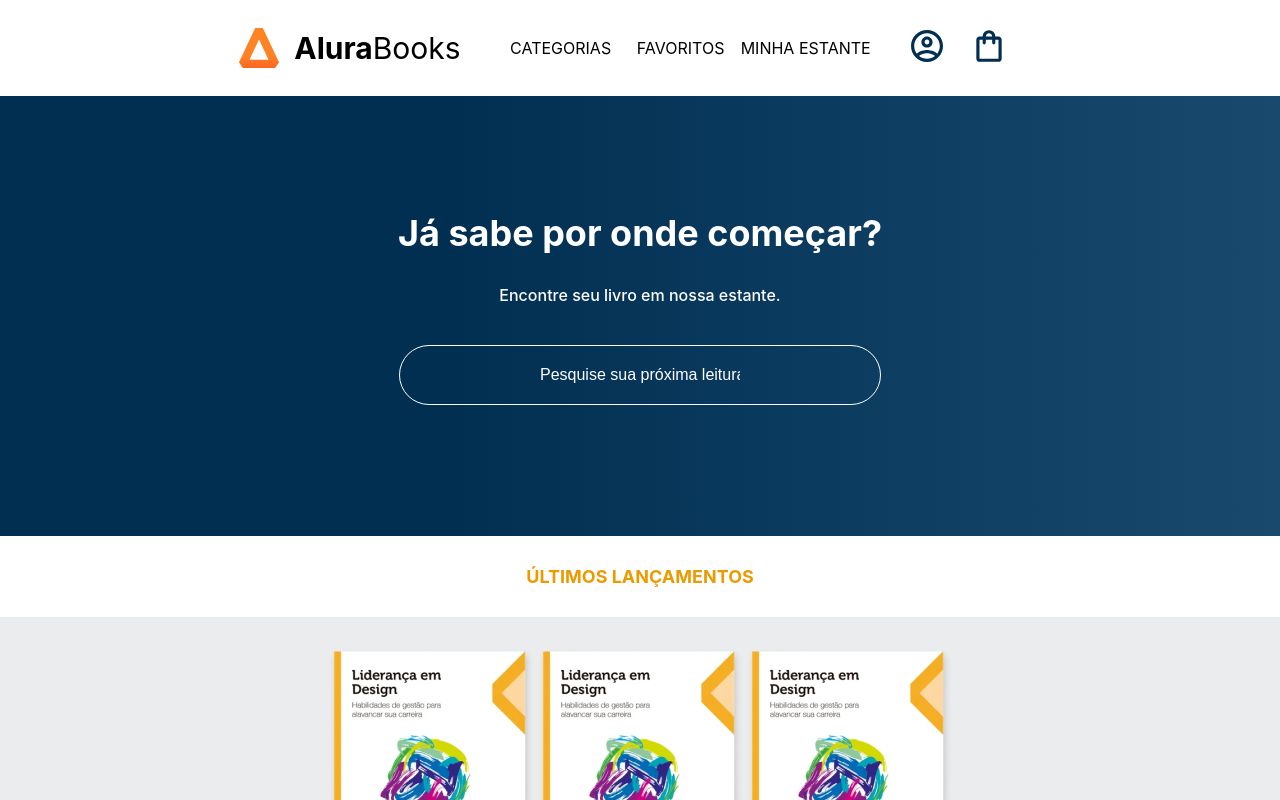
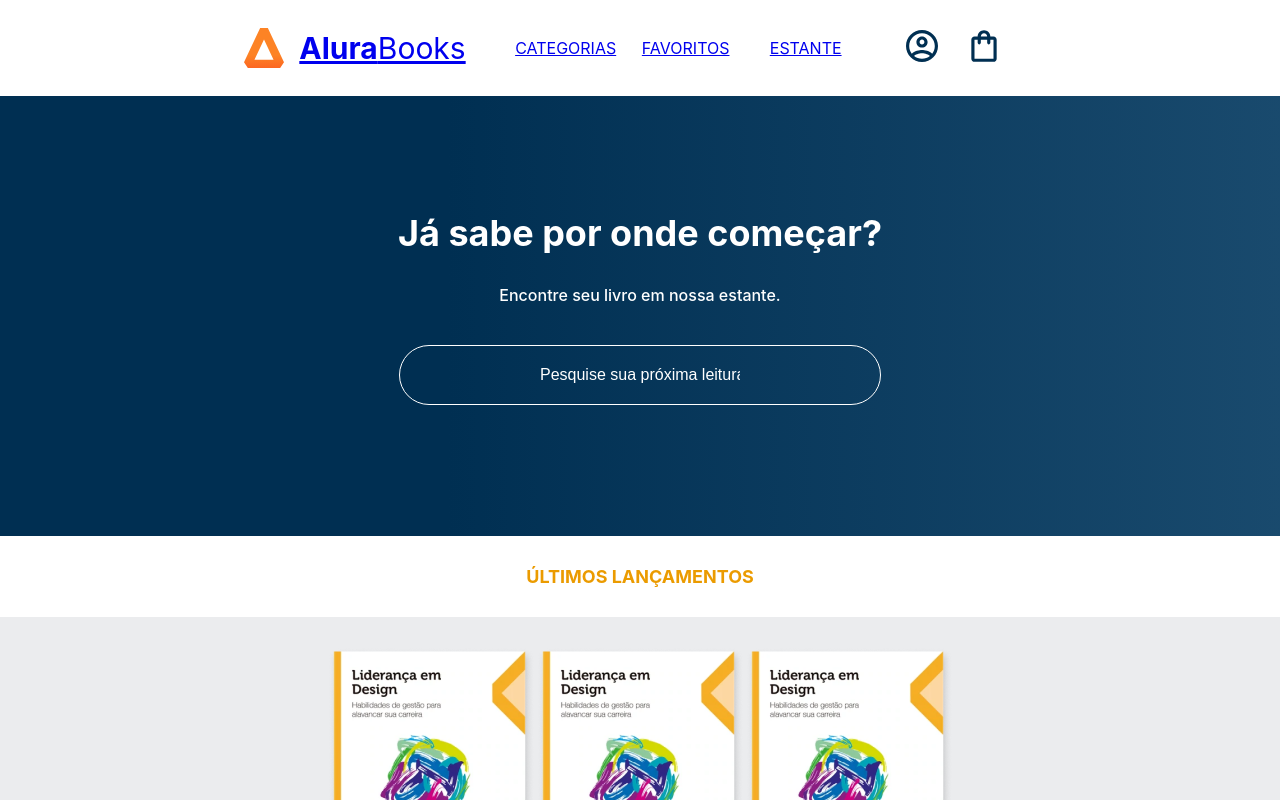
Before and after one commit to jairisonsouza/alura-books, a React (Create React App) app: page / in a window 1280 px wide. Shown: the top 800 px of the page. Built offline with nearby package versions, Linux system fonts and the light colour scheme.

Commit message:
Definindo rotas e criando página de FAVORITOS

```diff
--- a/package.json
+++ b/package.json
@@ -8,6 +8,7 @@
     "@testing-library/user-event": "^13.5.0",
     "react": "^18.2.0",
     "react-dom": "^18.2.0",
+    "react-router-dom": "^6.14.1",
     "react-scripts": "^5.0.1",
     "styled-components": "^6.0.3",
     "web-vitals": "^2.1.4"
--- a/src/componentes/Header/index.js
+++ b/src/componentes/Header/index.js
@@ -2,6 +2,7 @@
 import OpcoesHeader from "../OpcoesHeader"
 import IconesHeader from "../IconesHeader"
 import styled from 'styled-components'
+import { Link } from "react-router-dom"
 
 const HeaderContainer = styled.header`
     background-color: #FFF;
@@ -13,7 +14,9 @@
 function Header () {
     return (
         <HeaderContainer>
-            <Logo/>
+            <Link to="/">
+                <Logo/>
+            </Link>
             <OpcoesHeader/>
             <IconesHeader/>
         </HeaderContainer>
--- a/src/componentes/OpcoesHeader/index.js
+++ b/src/componentes/OpcoesHeader/index.js
@@ -1,6 +1,7 @@
+import { Link } from 'react-router-dom';
 import styled from 'styled-components';
 
-const textoOpcoes = ['CATEGORIAS','FAVORITOS','MINHA ESTANTE']
+const textoOpcoes = ['CATEGORIAS','FAVORITOS','ESTANTE']
 
 const Opcao = styled.li`
     display: flex;
@@ -20,7 +21,7 @@
     return (
         <Opcoes>
            { textoOpcoes.map( (texto) => (
-              <Opcao><p>{texto}</p></Opcao>
+              <Link to={`/${texto.toLowerCase()}`}><Opcao><p>{texto}</p></Opcao></Link>
            ) ) }
         </Opcoes>
     )
--- a/src/index.js
+++ b/src/index.js
@@ -1,8 +1,11 @@
 import React from 'react';
 import ReactDOM from 'react-dom/client';
-import App from './App';
+import Home from './rotas/Home';
 import reportWebVitals from './reportWebVitals';
 import { createGlobalStyle } from 'styled-components';
+import { BrowserRouter, Routes, Route } from 'react-router-dom'
+import Header from './componentes/Header';
+import Favoritos from './rotas/Favoritos';
 
 const GlobalStyle = createGlobalStyle`
   body {
@@ -27,7 +30,13 @@
 root.render(
   <React.StrictMode>
     <GlobalStyle />
-    <App />
+      <BrowserRouter>
+      <Header/>
+        <Routes>
+          <Route path="/favoritos" element={<Favoritos />} />
+          <Route path="/" element={<Home />} />
+        </Routes>
+      </BrowserRouter>
   </React.StrictMode>
 );
 
--- a/src/App.js
+++ b/src/rotas/Favoritos.js
@@ -1,7 +1,5 @@
-import Header from './componentes/Header';
 import styled from 'styled-components';
-import Pesquisa from './componentes/Pesquisa';
-import UltimosLancamentos from './componentes/UltimosLancamentos';
+import Pesquisa from '../componentes/Pesquisa';
 
 const AppContainer = styled.div`
     width: 100vw;
@@ -9,14 +7,12 @@
     background-image: linear-gradient(90deg, #002F52 35%, #326589);
 `
 
-function App() {
+function Favoritos() {
   return (
     <AppContainer>
-      <Header/>
       <Pesquisa />
-      <UltimosLancamentos />
     </AppContainer>
   );
 }
 
-export default App;
+export default Favoritos;
--- /dev/null
+++ b/src/rotas/Home.js
@@ -0,0 +1,20 @@
+import styled from 'styled-components';
+import Pesquisa from '../componentes/Pesquisa';
+import UltimosLancamentos from '../componentes/UltimosLancamentos';
+
+const AppContainer = styled.div`
+    width: 100vw;
+    height: 100vw;
+    background-image: linear-gradient(90deg, #002F52 35%, #326589);
+`
+
+function Home() {
+  return (
+    <AppContainer>
+      <Pesquisa />
+      <UltimosLancamentos />
+    </AppContainer>
+  );
+}
+
+export default Home;
```
Also changed, not shown: 1 other file (tests, documents, lock files or other folders).
